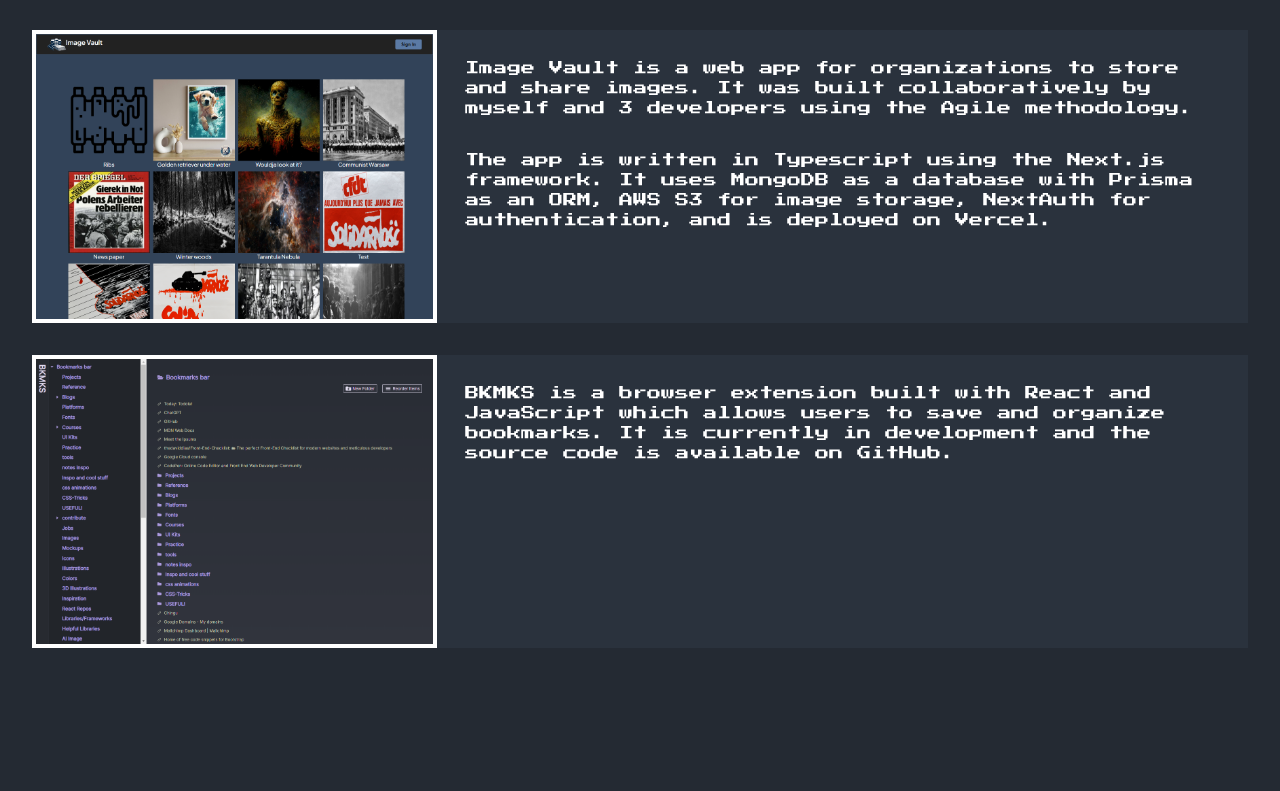
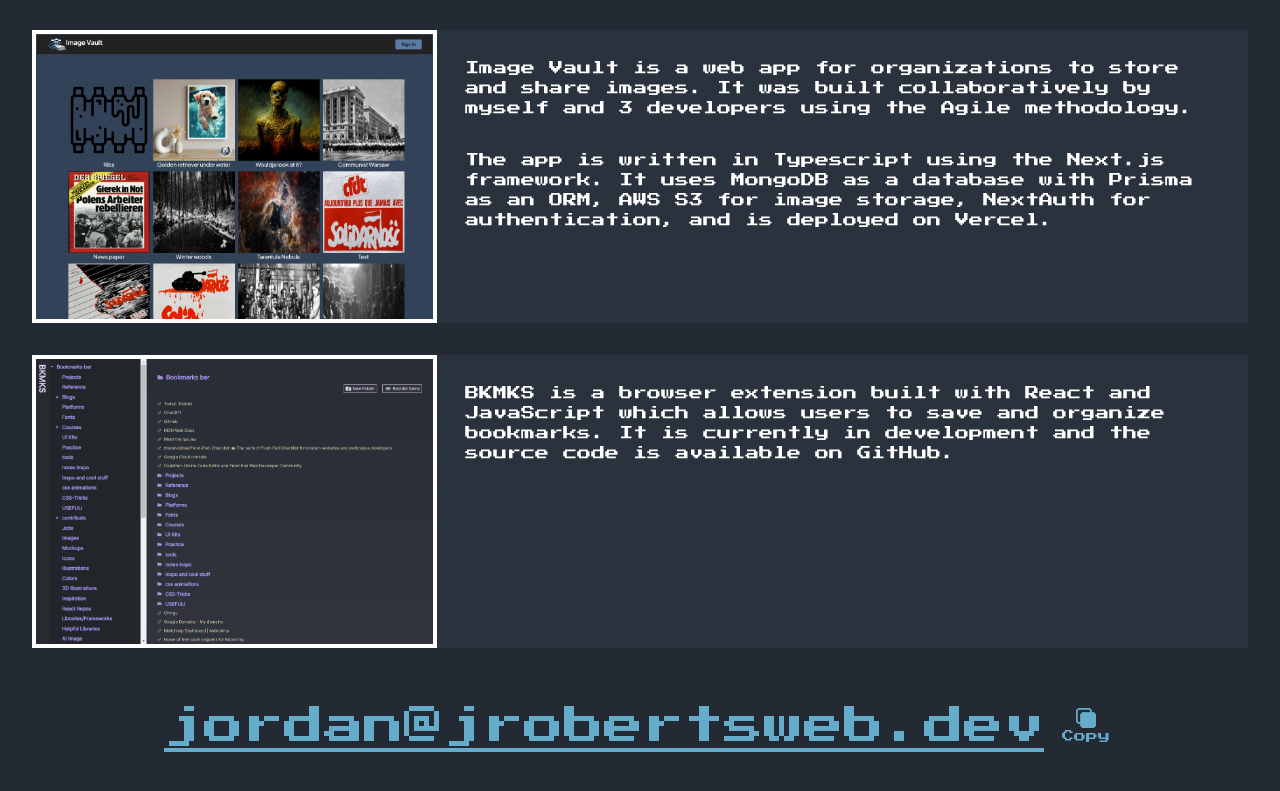
Before and after one commit to FlapShatner/portfolio-v2, a Next.js app: page / in a window 1280 px wide. Shown: the part 1801-2592 px from the top of the page. Before the commit the page ends 2473 px from the top, so only its background shows below. Built offline with nearby package versions, Linux system fonts and the light colour scheme.

Commit message:
add email address section

```diff
--- a/app/globals.css
+++ b/app/globals.css
@@ -11,3 +11,8 @@ body {
   color: hsl(var(--foreground-hsl));
   background: hsl(var(--background-hsl));
 }
+
+.clamped {
+  /* font-size: clamp(1rem, -0.0345rem + 4.4138vw, 3rem); */
+  font-size: clamp(0.7rem, -0.1757rem + 3.8919vw, 2.5rem);
+}
--- a/app/page.tsx
+++ b/app/page.tsx
@@ -1,21 +1,16 @@
 import Menu from '@/components/menu'
 import Hero from '@/components/hero'
 import Projects from '@/components/projects'
+import Email from '@/components/email'
 
 export default function Home() {
  return (
   <div className='max-w-7xl w-full m-auto'>
-   <main
-    className='flex
-    min-h-screen
-    flex-col
-    items-center px-2 sm:px-8 py-6'>
+   <main className='flex min-h-screen flex-col items-center px-2 sm:px-8 py-6'>
     <Menu />
     <Hero />
-    <div className='m-12 border-b-4 border-white w-full'>
-     <p className='text-lg text-center leading-5'>Projects</p>
-    </div>
     <Projects />
+    <Email />
    </main>
   </div>
  )
--- /dev/null
+++ b/components/email.tsx
@@ -0,0 +1,43 @@
+'use client'
+import Image from 'next/image'
+import { useCopyToClipboard } from 'usehooks-ts'
+
+import { FC, useState } from 'react'
+
+interface EmailProps {}
+
+const Email: FC<EmailProps> = () => {
+ const [value, copy] = useCopyToClipboard()
+ const [copied, setCopied] = useState(false)
+
+ const handleCopy = () => {
+  copy('jordan@jrobertsweb.dev')
+  setCopied(true)
+  setTimeout(() => {
+   setCopied(false)
+  }, 2000)
+ }
+
+ return (
+  <div className='py-12 items-center gap-3 flex '>
+   <a
+    className=' text-text-hl  underline clamped'
+    href='mailto:jordan@jrobertsweb.dev'>
+    jordan@jrobertsweb.dev
+   </a>
+   <div
+    onClick={handleCopy}
+    className='flex-col flex text-xs text-text-hl items-center justify-end cursor-pointer p-1 border-2 border-transparent hover:border-text-hl rounded-lg'>
+    <Image
+     src={'/copy-px-bl.png'}
+     width={20}
+     height={20}
+     alt='Copy email address to clipboard'
+    />
+    {copied ? 'Done!' : 'Copy'}
+   </div>
+  </div>
+ )
+}
+
+export default Email
--- a/components/projects.tsx
+++ b/components/projects.tsx
@@ -6,6 +6,10 @@ interface ProjectsProps {}
 
 const Projects: FC<ProjectsProps> = () => {
  return (
+  <>
+   <div className='m-12 border-b-4 border-white w-full'>
+    <p className='text-lg text-center leading-5'>Projects</p>
+   </div>
    <div className='flex flex-col gap-12 lg:gap-8'>
     {projects.map((project) => (
      <div
@@ -31,6 +35,7 @@ const Projects: FC<ProjectsProps> = () => {
      </div>
     ))}
    </div>
+  </>
  )
 }
 
```
Also changed, not shown: public/copy-px-bl.png (added). Lines whose indentation alone changed are shown as unchanged.
